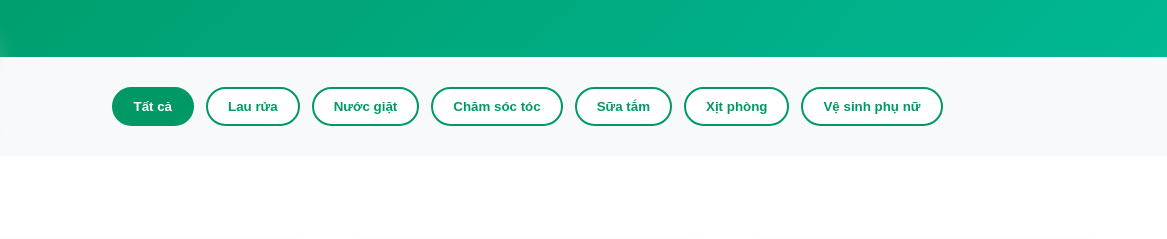
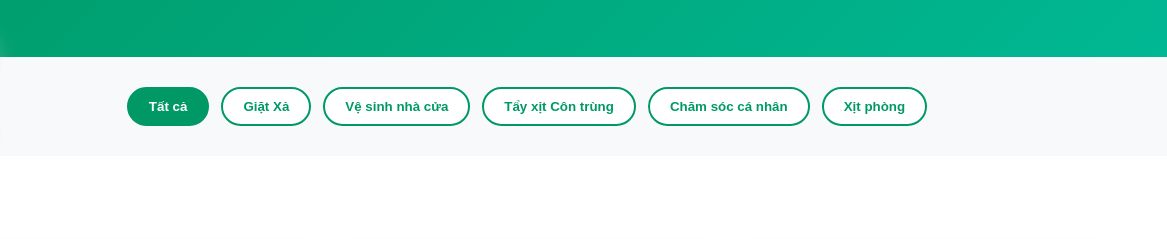
Before and after one commit to Thanhnebe/hostantd, a website: page products.html in a window 1280 px wide. Shown: the part 233-472 px from the top of the page, 113-1280 px from the left. Drawn offline with Linux system fonts and the light colour scheme; files whose address does not match are found by name.

Commit message:
Update products.html

```diff
--- a/products.html
+++ b/products.html
@@ -71,12 +71,11 @@
             <div class="container">
                 <div class="filter-buttons">
                     <button class="filter-btn active" data-category="all">Tất cả</button>
-                    <button class="filter-btn" data-category="Lau rửa">Lau rửa</button>
-<button class="filter-btn" data-category="Nước Giặt">Nước giặt</button>
-                    <button class="filter-btn" data-category="Chăm sóc tóc">Chăm sóc tóc</button>
-                    <button class="filter-btn" data-category="Sữa tắm">Sữa tắm</button>
+                    <button class="filter-btn" data-category="Giặt Xả">Giặt Xả</button>
+                    <button class="filter-btn" data-category="Vệ sinh nhà cửa">Vệ sinh nhà cửa</button>
+                    <button class="filter-btn" data-category="Tẩy xịt Côn trùng">Tẩy xịt Côn trùng</button>
+                    <button class="filter-btn" data-category="Chăm sóc cá nhân">Chăm sóc cá nhân</button>
                     <button class="filter-btn" data-category="Xịt phòng">Xịt phòng</button>
-                    <button class="filter-btn" data-category="Vệ sinh phụ nữ">Vệ sinh phụ nữ</button>
                 </div>
             </div>
         </section>
```
